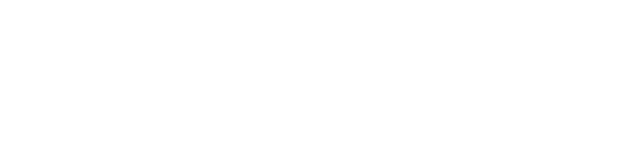
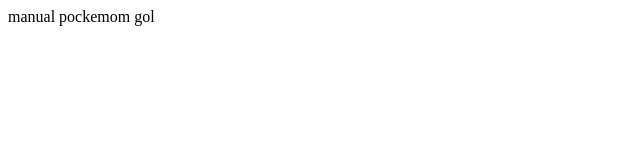
Before and after one commit to impacta-es13-gcm-grupo01/impacta-es13--gcm-grupo01.github.io., a plain HTML site: page MOI.html in a window 1280 px wide. Shown: the whole page, without its empty margins (0-640 px from the left). Drawn offline with Linux system fonts and the light colour scheme.

Commit message:
Update MOI.html

```diff
--- a/MOI.html
+++ b/MOI.html
@@ -1,4 +1,4 @@
 <html>
 <head><title> Manual operacional e de Instalação</title>
-<body manual pockemom gol </bod>
+<body>manual pockemom gol</body>
 </html>
```
